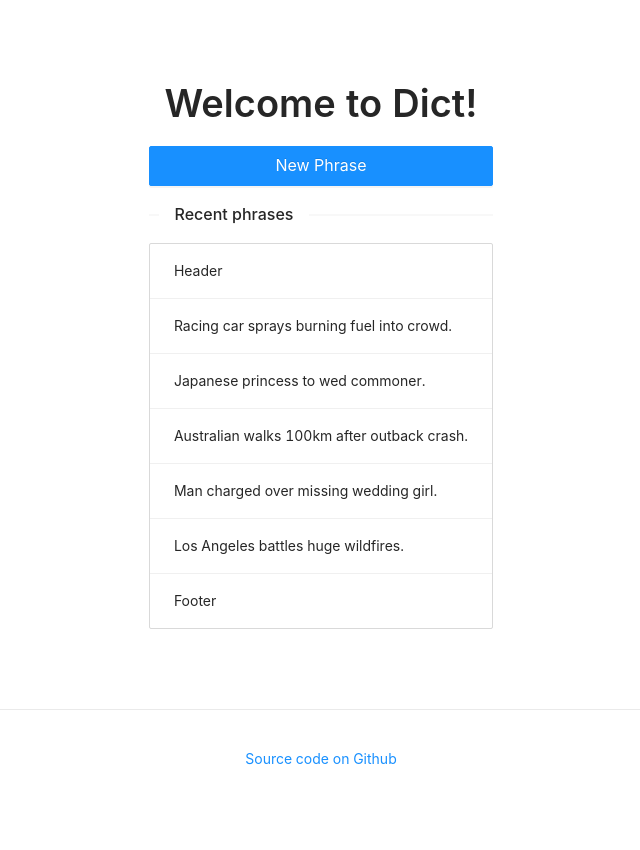
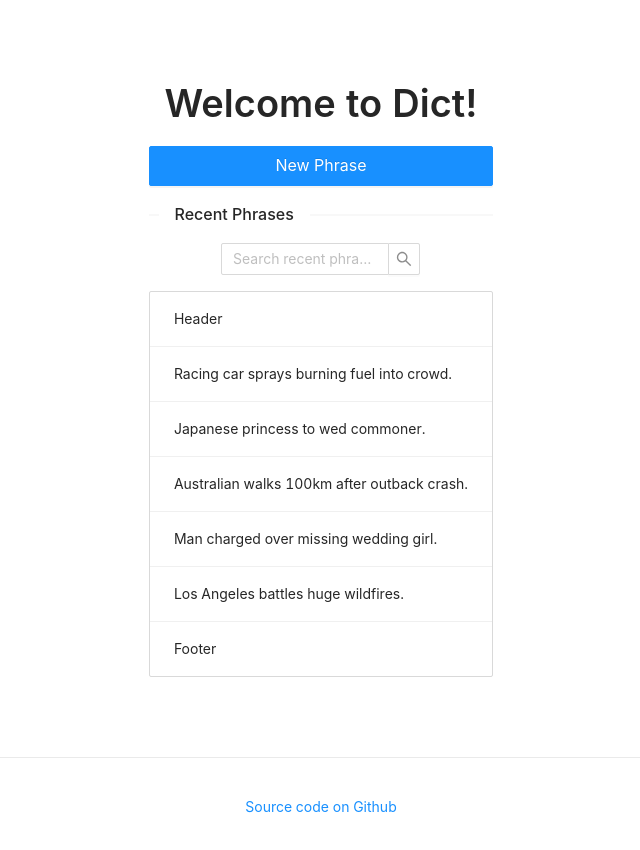
Before and after one commit to thinktwice13/dict, a Next.js app: page / in a window 1280 px wide. Shown: the top 850 px of the page, without its empty margins (319-959 px from the left). Before the commit the page ends 809 px from the top, so only its background shows below. Built offline with nearby package versions, Linux system fonts and the light colour scheme.

Commit message:
Add recent phrases searchbox to index page

```diff
--- a/components/list.js
+++ b/components/list.js
@@ -10,8 +10,6 @@ const data = [
 
 const ListComponent = () => {
   return (
-    <>
-      <Divider orientation="left">Recent phrases</Divider>
     <List
       // column={{ xxl: 4, xl: 3, lg: 3, md: 3, sm: 2, xs: 1 }}
       style={{ width: '100%' }}
@@ -22,7 +20,6 @@ const ListComponent = () => {
       dataSource={data}
       renderItem={(item) => <List.Item>{item}</List.Item>}
     />
-    </>
   );
 };
 
--- a/pages/index.js
+++ b/pages/index.js
@@ -1,7 +1,9 @@
 import { List as RecentPhrasesList } from '../components';
 import styled from 'styled-components';
-import { Typography, Button } from 'antd';
+import { Typography, Button, Input, Divider } from 'antd';
 import Router from 'next/router';
+
+const { Search } = Input;
 
 const TitleContainer = styled.h1`
   margin: 0;
@@ -29,6 +31,12 @@ const Home = () => {
       >
         New Phrase
       </Button>
+      <Divider orientation="left">Recent Phrases</Divider>
+      <Search
+        placeholder="Search recent phrases"
+        onSearch={(value) => console.log(value)}
+        style={{ width: 200, marginBottom: '1rem' }}
+      />
       <RecentPhrasesList />
     </>
   );
```
Lines whose indentation alone changed are shown as unchanged.
